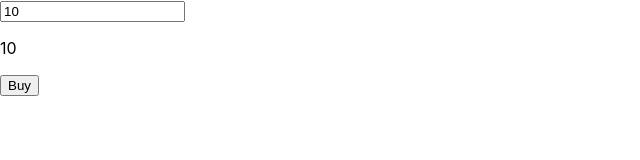
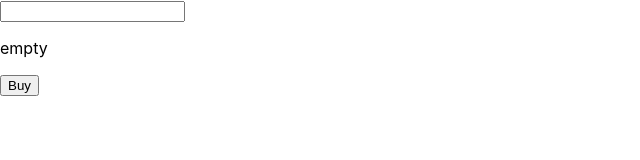
Before and after one commit to Muzammilazam22/test-app, a React (Create React App) app: page / in a window 1280 px wide. Shown: the top 160 px of the page, without its empty margins (0-640 px from the left). Built offline with nearby package versions, Linux system fonts and the light colour scheme.

Commit message:
use state with null

```diff
--- a/src/App.js
+++ b/src/App.js
@@ -4,7 +4,7 @@
 import React, { useState } from 'react';
 
 const App = () => {
-  const [value, setValue] = useState('10'); // default value 0
+  const [value, setValue] = useState(); // put default value here ()
 
   const handleChange = (e) => setValue(e.target.value);
 
@@ -15,7 +15,7 @@ const App = () => {
         value={value}
         onChange={handleChange}
       />
-      <p>{value}</p>
+      <p>{value?value:"empty"}</p>
       <button onClick={()=> setValue("12300")}>Buy</button>
     </div>
   );
```
